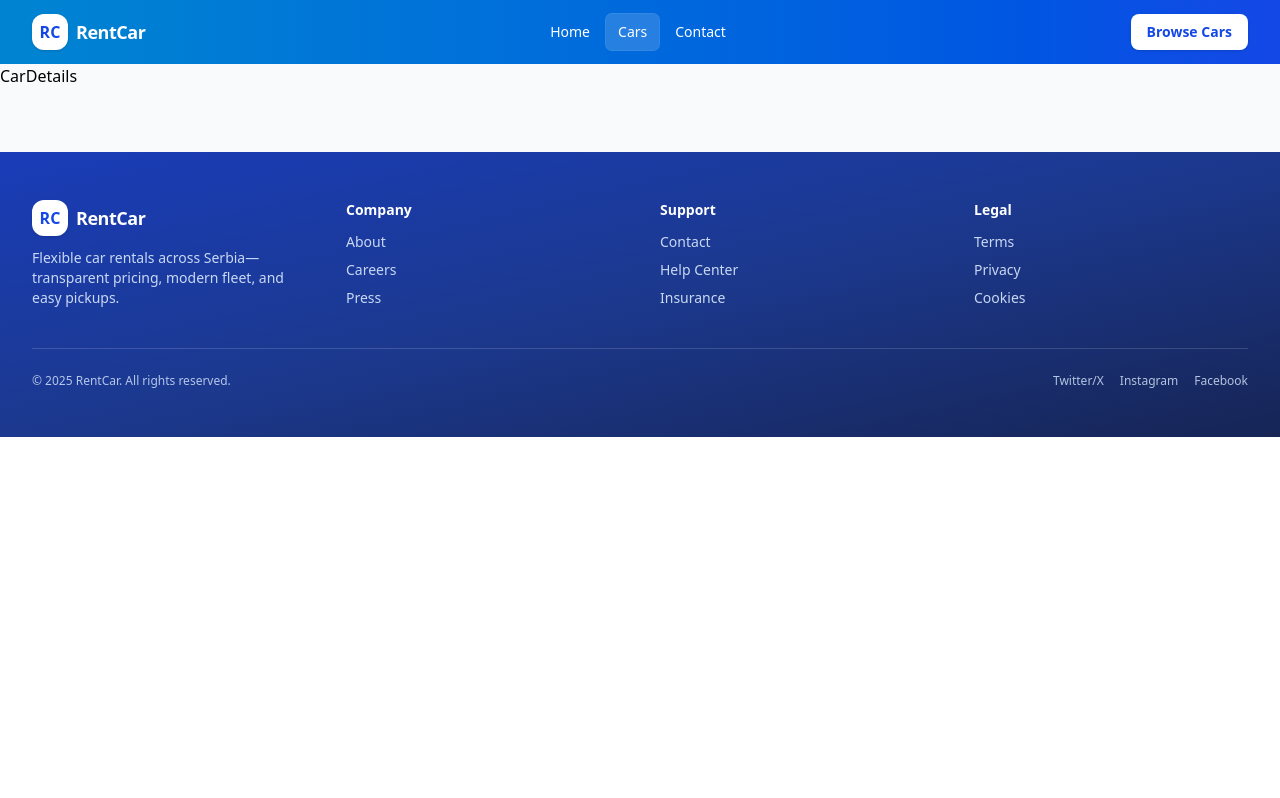
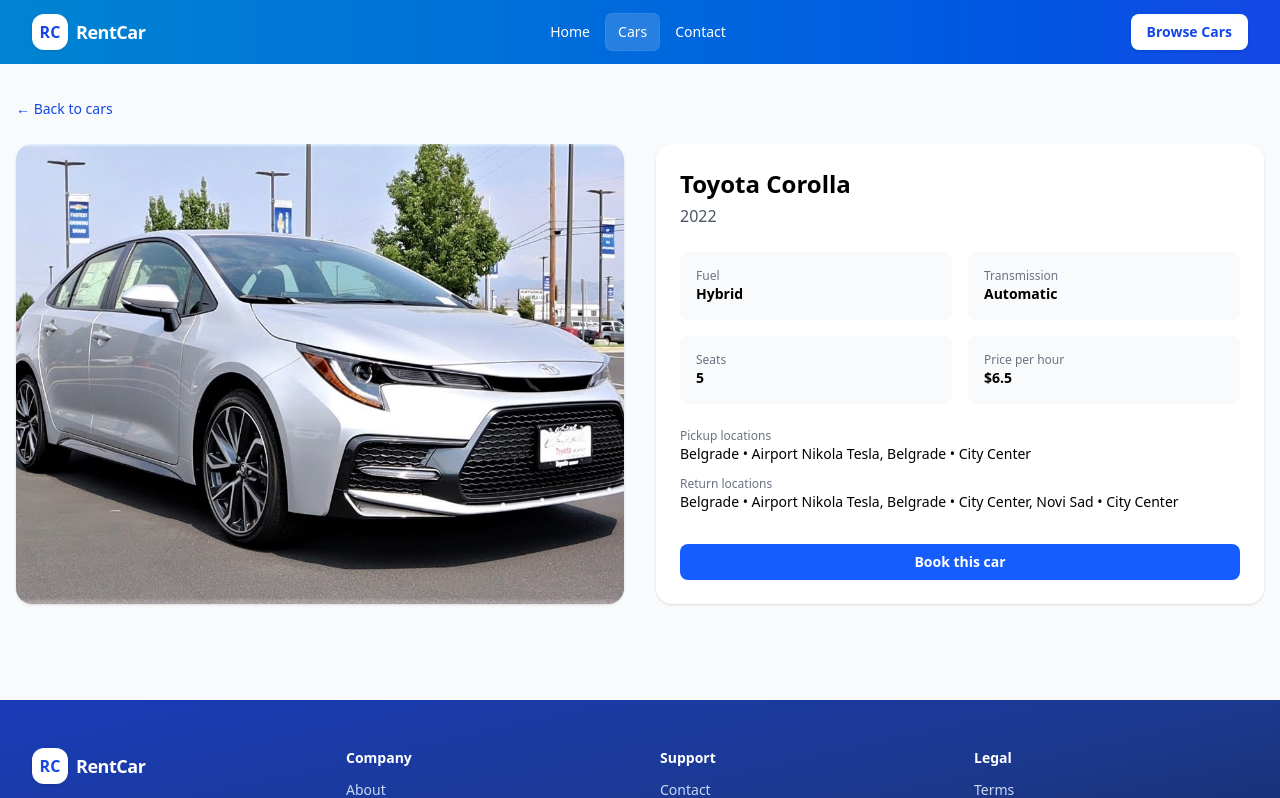
Before and after one commit to elab-development/klijentske-veb-tehnologije-2024-2023-0235-rent-a-car, a React (Vite) app in the folder rentacar/: page /cars/car-001 in a window 1280 px wide. Shown: the top 798 px of the page. Built offline with nearby package versions, Linux system fonts and the light colour scheme.

Commit message:
Car details page

```diff
--- a/rentacar/src/pages/CarDetails.tsx
+++ b/rentacar/src/pages/CarDetails.tsx
@@ -1,5 +1,131 @@
-const CarDetails = () => {
-  return <div>CarDetails</div>;
-};
+import { useMemo } from 'react';
+import { Link, useParams } from 'react-router-dom';
+import { InMemoryCarRepository } from '../domain/rentals';
+import { cars, locations } from '../domain/data';
 
-export default CarDetails;
+export default function CarDetails() {
+  const { id } = useParams<{ id: string }>();
+
+  const repo = useMemo(() => new InMemoryCarRepository(cars), []);
+  const car = useMemo(() => (id ? repo.findById(id) : undefined), [repo, id]);
+
+  const locById = useMemo(() => new Map(locations.map((l) => [l.id, l])), []);
+
+  if (!car) {
+    return (
+      <main className='mx-auto max-w-3xl px-4 py-12'>
+        <div className='rounded-xl shadow-sm bg-white p-8 text-center'>
+          <h1 className='text-xl font-semibold'>Car not found</h1>
+          <p className='mt-2 text-gray-600'>
+            We couldn’t find a car with id{' '}
+            <span className='font-mono'>{id}</span>.
+          </p>
+          <Link
+            to='/cars'
+            className='mt-6 inline-flex rounded-lg bg-blue-600 px-4 py-2 text-sm font-semibold text-white hover:bg-blue-700'
+          >
+            Back to Cars
+          </Link>
+        </div>
+      </main>
+    );
+  }
+
+  const imgSrc = `${import.meta.env.BASE_URL}${(car.imageUrl ?? '').replace(
+    /^\//,
+    ''
+  )}`;
+  const pickupNames = car.pickupLocationIds
+    .map((lid) => locById.get(lid))
+    .filter(Boolean)
+    .map((l) => `${l!.city} • ${l!.name}`)
+    .join(', ');
+  const returnNames = car.returnLocationIds
+    .map((lid) => locById.get(lid))
+    .filter(Boolean)
+    .map((l) => `${l!.city} • ${l!.name}`)
+    .join(', ');
+
+  return (
+    <main className='mx-auto max-w-7xl px-4 py-8'>
+      <div className='mb-6'>
+        <Link
+          to='/cars'
+          className='inline-flex items-center gap-2 text-sm text-blue-700 hover:underline'
+        >
+          ← Back to cars
+        </Link>
+      </div>
+
+      <div className='grid gap-8 lg:grid-cols-2'>
+        <div className='overflow-hidden rounded-2xl shadow-sm bg-white shadow-sm'>
+          <div className='w-full h-full bg-gray-100'>
+            <img
+              src={imgSrc}
+              alt={`${car.make} ${car.model}`}
+              className='h-full w-full object-cover'
+            />
+          </div>
+        </div>
+
+        <div className='rounded-2xl shadow-sm bg-white p-6 shadow-sm'>
+          <h1 className='text-2xl font-bold'>
+            {car.make} {car.model}
+          </h1>
+          <p className='mt-1 text-gray-600'>{car.year}</p>
+
+          <dl className='mt-6 grid grid-cols-1 gap-4 sm:grid-cols-2'>
+            <div className='rounded-lg bg-gray-50 p-4'>
+              <dt className='text-xs font-medium text-gray-500'>Fuel</dt>
+              <dd className='text-sm font-semibold capitalize'>{car.fuel}</dd>
+            </div>
+            <div className='rounded-lg bg-gray-50 p-4'>
+              <dt className='text-xs font-medium text-gray-500'>
+                Transmission
+              </dt>
+              <dd className='text-sm font-semibold capitalize'>
+                {car.transmission}
+              </dd>
+            </div>
+            <div className='rounded-lg bg-gray-50 p-4'>
+              <dt className='text-xs font-medium text-gray-500'>Seats</dt>
+              <dd className='text-sm font-semibold'>{car.seats}</dd>
+            </div>
+            <div className='rounded-lg bg-gray-50 p-4'>
+              <dt className='text-xs font-medium text-gray-500'>
+                Price per hour
+              </dt>
+              <dd className='text-sm font-semibold'>${car.pricePerHour}</dd>
+            </div>
+          </dl>
+
+          <div className='mt-6 space-y-3'>
+            <div>
+              <div className='text-xs font-medium text-gray-500'>
+                Pickup locations
+              </div>
+              <div className='text-sm'>{pickupNames || '—'}</div>
+            </div>
+            <div>
+              <div className='text-xs font-medium text-gray-500'>
+                Return locations
+              </div>
+              <div className='text-sm'>{returnNames || '—'}</div>
+            </div>
+          </div>
+
+          <div className='mt-8'>
+            <button
+              type='button'
+              className='w-full rounded-lg bg-blue-600 px-4 py-2 text-sm font-semibold text-white hover:bg-blue-700'
+              disabled
+              title='Coming soon'
+            >
+              Book this car
+            </button>
+          </div>
+        </div>
+      </div>
+    </main>
+  );
+}
```
